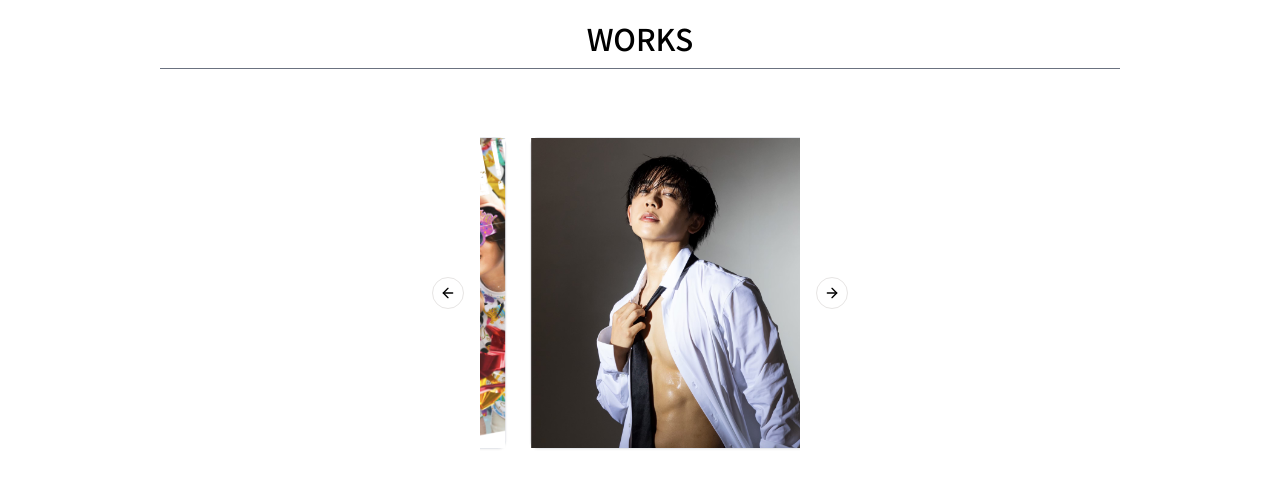
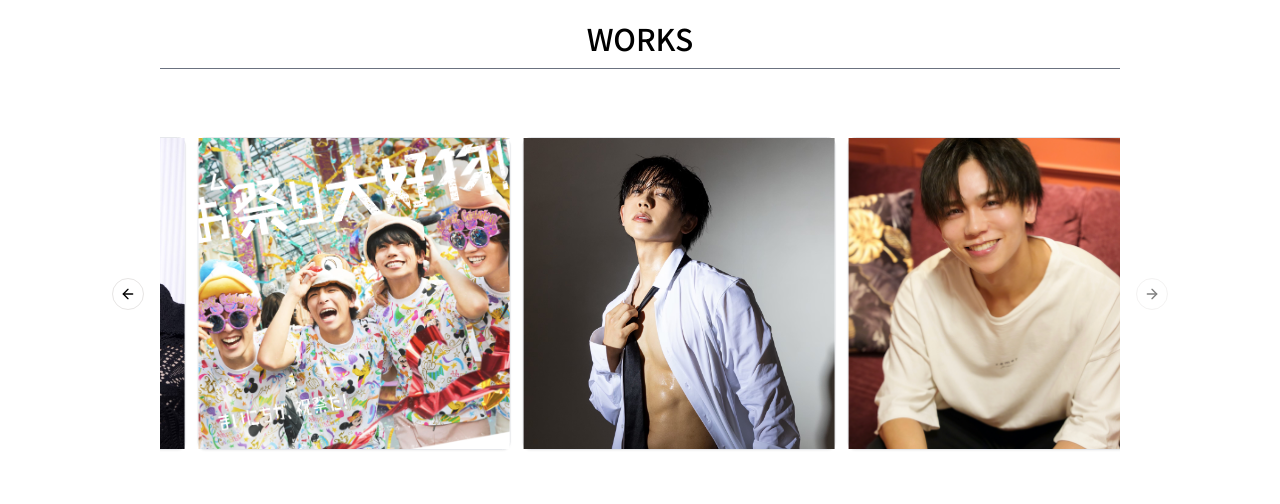
Before and after one commit to YUTAKURE/Portfolio, a Next.js app: page / in a window 1280 px wide. Shown: the part 2520-3024 px from the top of the page. Built offline with nearby package versions, Linux system fonts and the light colour scheme.

Commit message:
スライダー画像拡大

```diff
--- a/components/Slider.tsx
+++ b/components/Slider.tsx
@@ -13,7 +13,7 @@ import {
 
 const Slider = () => {
   const plugin = React.useRef(
-    Autoplay({ delay: 2000, stopOnInteraction: true }),
+    Autoplay({ delay: 3000, stopOnInteraction: true }),
   );
 
   const images: { src: string; alt: string }[] = [
@@ -25,20 +25,21 @@ const Slider = () => {
   ];
 
   return (
-    <div>
+    <div className="w-full">
       <Carousel
         plugins={[plugin.current]}
-        className="w-full max-w-xs"
+        className=""
         onMouseEnter={plugin.current.stop}
         onMouseLeave={plugin.current.reset}
       >
         <CarouselContent>
           {images.map((image, index) => (
-            <CarouselItem key={index}>
+            <CarouselItem key={index} className="pl-1 md:basis-1/3">
               <div className="p-1">
                 <Card>
-                  <CardContent className="relative flex aspect-square items-center justify-center p-6">
+                  <CardContent className="relative flex aspect-square items-center justify-center p-12">
                     <Image
+                      className="w-full"
                       src={image.src}
                       alt={image.alt}
                       layout="fill"
```
